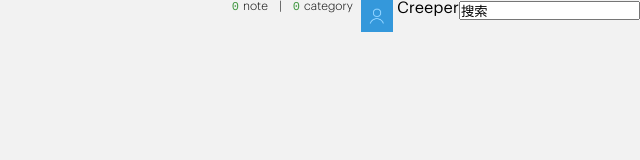
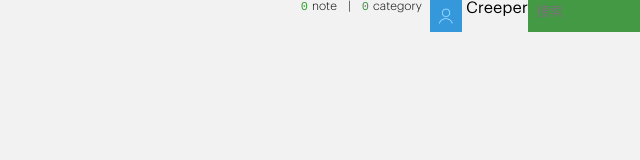
Before and after one commit to PaShanHu/zNote, a website: page index.html in a window 1280 px wide. Shown: the whole page, without its empty margins (640-1280 px from the left). Drawn offline with Linux system fonts and the light colour scheme.

Commit message:
still in progress

```diff
--- a/index.html
+++ b/index.html
@@ -26,8 +26,8 @@
 							<span class='font-icon'></span>
 						</div>
 					</div>
-					<div class='search part'>
-						<input type="text" value='搜索'>
+					<div class='search part borderBox'>
+						<input type="text" placeholder='搜索'>
 					</div>
 					<div class="part sys-btn">
 						<span class='font-icon settings'></span>
--- a/style/main.less
+++ b/style/main.less
@@ -18,9 +18,7 @@
 }
 
 .borderBox{
-	width: 100%;
 	box-sizing:border-box;
-	display: block;
 }
 html{
 	width: 100%;
@@ -80,6 +78,20 @@ header{
 					}
 				}
 			}
+			.search{
+				padding: 0 0.4rem;
+				background-color: @green;
+				height: 1.6rem;
+				input{
+					outline: 0;
+					height: 1rem;
+					background-color: transparent;
+					border: 0;
+					color: #fff;
+					font-family: '微软雅黑';
+					width: 4.8rem;
+				}
+			}
 		}
 	}
 }
```
Also changed, not shown: style/main.css.
